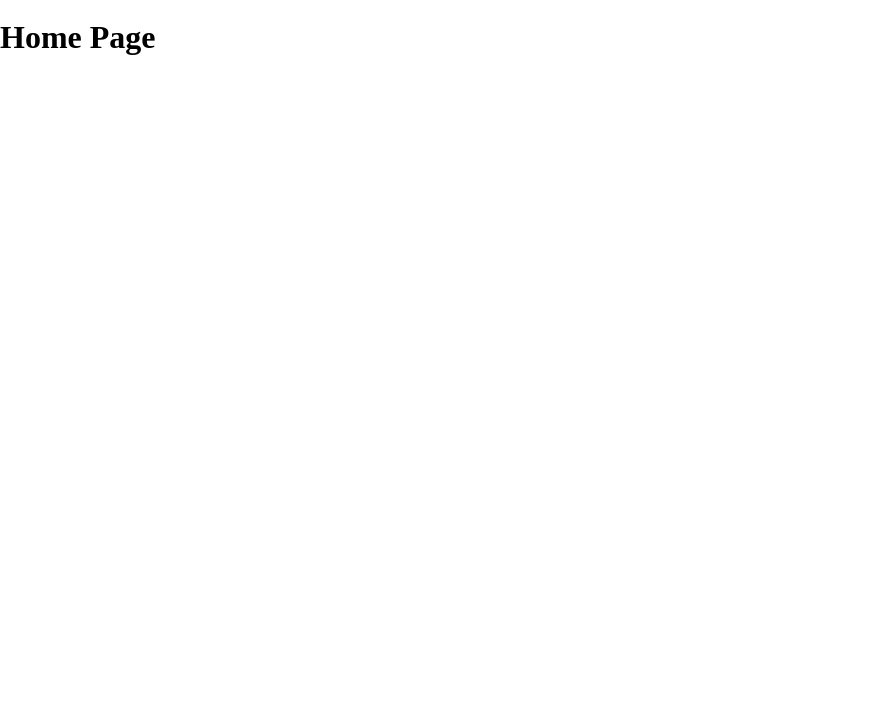
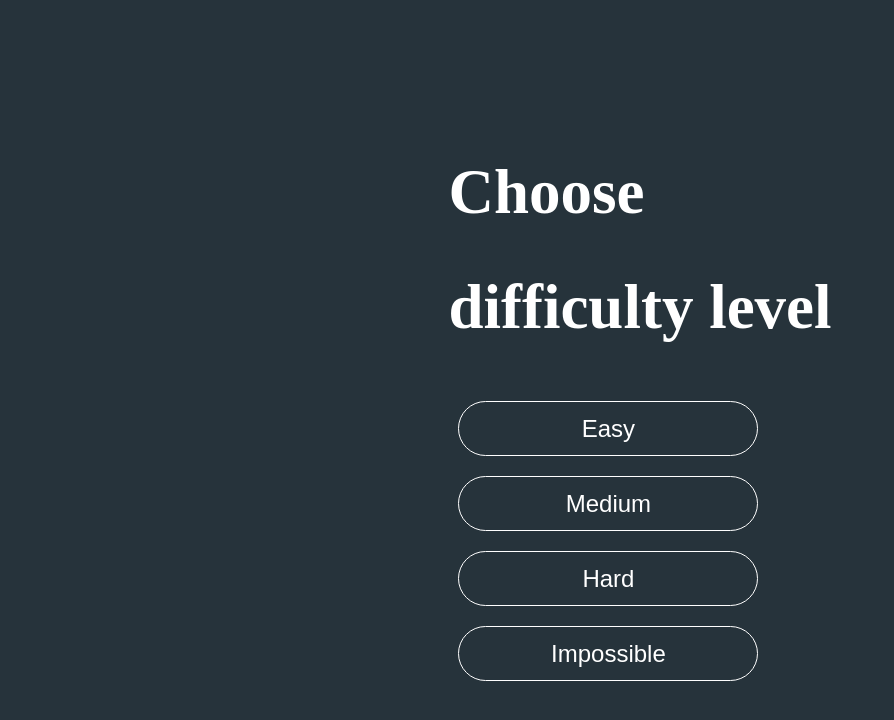
Before and after one commit to williamantoline/ai-project-frontend, a React (Create React App) app: page / in a window 1280 px wide. Shown: the top 720 px of the page, without its empty margins (0-894 px from the left). Built offline with nearby package versions, Linux system fonts and the light colour scheme.

Commit message:
Update Home.tsx

```diff
--- a/src/pages/Home.tsx
+++ b/src/pages/Home.tsx
@@ -1,3 +1,4 @@
+import Button from "../element/button";
 import { css } from "../styles/styles";
 
 
@@ -6,7 +7,63 @@ interface Props {};
 export default function Home(props: Props) {
     return <>
         <div className={styles.container()}>
-            <h1>Home Page</h1>
+            <div className={styles.centerbox()}>
+                <div className={styles.rightbox()}>
+                    <div className={styles.top()}>
+                        <h2>Choose</h2>
+                        <h2>difficulty level</h2>
+                    </div>
+                    <div className={styles.bottom()}>
+                        <Button style={{
+                            backgroundColor: 'transparent',
+                            border: '1px solid white',
+                            borderRadius: 30,
+                            width: 300,
+                            height: 55,
+                            color: 'white',
+                            fontSize: 24,
+                            margin: 10
+                            }}>Easy</Button>
+                    </div>
+                    <div className={styles.bottom()}>
+                        <Button style={{
+                            backgroundColor: 'transparent',
+                            border: '1px solid white',
+                            borderRadius: 30,
+                            width: 300,
+                            height: 55,
+                            color: 'white',
+                            fontSize: 24,
+                            margin: 10
+                            }}>Medium</Button>
+                    </div>
+                    <div className={styles.bottom()}>
+                        <Button style={{
+                            backgroundColor: 'transparent',
+                            border: '1px solid white',
+                            borderRadius: 30,
+                            width: 300,
+                            height: 55,
+                            color: 'white',
+                            fontSize: 24,
+                            margin: 10
+                            }}>Hard</Button>
+                    </div>
+                    <div className={styles.bottom()}>
+                        <Button style={{
+                            backgroundColor: 'transparent',
+                            border: '1px solid white',
+                            borderRadius: 30,
+                            width: 300,
+                            height: 55,
+                            color: 'white',
+                            fontSize: 24,
+                            margin: 10
+                            }}>Impossible</Button>
+                    </div>
+                </div>
+                <div className={styles.leftbox()}></div>
+            </div>
         </div>
     </>;
 }
@@ -16,5 +73,25 @@ const styles = {
     container: css({
         margin: 0,
         padding: 0,
-    })
+        backgroundColor: '#26333B',
+        height: '100vh',
+        display: "flex",
+        justifyContent: "center",
+        alignItems: "center",
+    }),
+    centerbox: css({
+        display: "flex",
+    }),
+    rightbox: css({
+        justifyContent: "center",
+        alignItems: "center",
+    }),
+    leftbox: css({}),
+    top: css({
+        color: 'white',
+        fontSize: 42,
+        padding: 0,
+        margin: 0
+    }),
+    bottom: css({}),
 }
```
